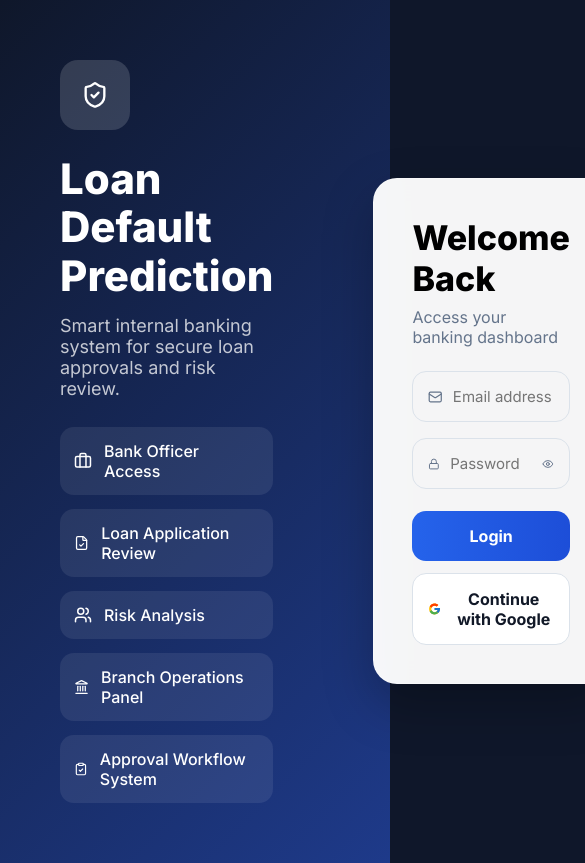
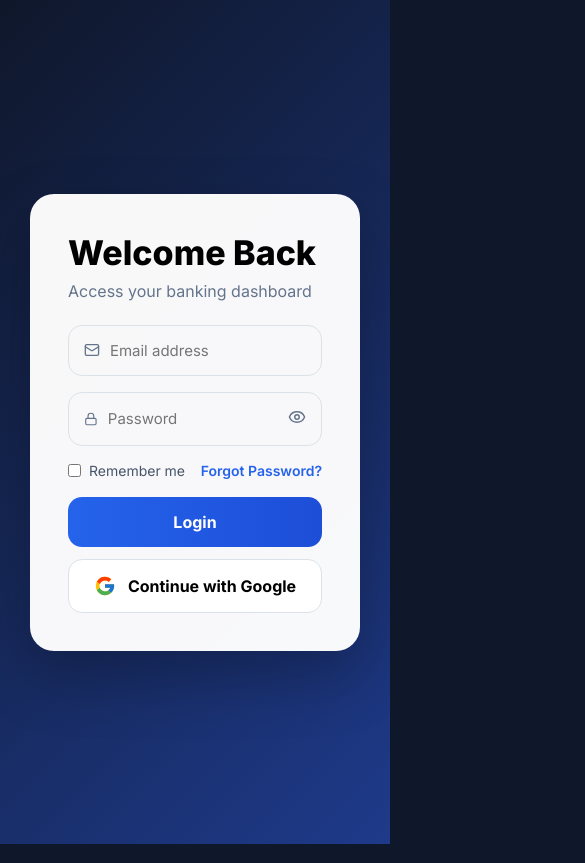
Before and after one commit to jeevaninallu/Capstone_final, a React (Vite) app in the folder frontend/: page /login in a window 390 px wide. Shown: the top 863 px of the page, 585 px wide, since content can reach past the window. Built offline with nearby package versions, Linux system fonts and the light colour scheme.

Commit message:
Enhance login page with responsive design, password toggle, loading state, remember me, and Google auth UI

```diff
--- a/frontend/src/pages/Login.jsx
+++ b/frontend/src/pages/Login.jsx
@@ -1,4 +1,4 @@
-import { useState } from "react";
+import { useState, useEffect } from "react";
 import { useNavigate } from "react-router-dom";
 import API from "../services/api";
 import { useAuth } from "../context/AuthContext";
@@ -8,20 +8,20 @@ import {
   signInWithPopup
 } from "firebase/auth";
 
-// ✅ ONLY CHANGE THESE IMPORTS AT TOP
-
 import { FcGoogle } from "react-icons/fc";
 
 import {
   Mail,
   Lock,
   Eye,
+  EyeOff,
   ShieldCheck,
   Briefcase,
   FileCheck,
   Users,
   Landmark,
-  ClipboardCheck
+  ClipboardCheck,
+  Loader2
 } from "lucide-react";
 
 function Login() {
@@ -34,10 +34,26 @@ function Login() {
   });
 
   const [errorMsg, setErrorMsg] = useState("");
-  const [showPassword, setShowPassword] =
-    useState(false);
-  const [loading, setLoading] =
-    useState(false);
+  const [showPassword, setShowPassword] = useState(false);
+  const [loading, setLoading] = useState(false);
+  const [remember, setRemember] = useState(false);
+  const [isMobile, setIsMobile] = useState(
+    window.innerWidth < 900
+  );
+
+  useEffect(() => {
+    const handleResize = () => {
+      setIsMobile(window.innerWidth < 900);
+    };
+
+    window.addEventListener("resize", handleResize);
+
+    return () =>
+      window.removeEventListener(
+        "resize",
+        handleResize
+      );
+  }, []);
 
   const handleChange = (e) => {
     setForm({
@@ -51,6 +67,14 @@ function Login() {
 
   const handleSubmit = async (e) => {
     e.preventDefault();
+
+    if (!form.email || !form.password) {
+      setErrorMsg(
+        "Please fill all fields"
+      );
+      return;
+    }
+
     setLoading(true);
 
     try {
@@ -61,6 +85,14 @@ function Login() {
 
       if (res.data.success) {
         login(res.data.user);
+
+        if (remember) {
+          localStorage.setItem(
+            "savedEmail",
+            form.email
+          );
+        }
+
         navigate("/dashboard");
       }
     } catch (error) {
@@ -104,14 +136,23 @@ function Login() {
     };
 
   return (
-    <div style={styles.page}>
+    <div
+      style={{
+        ...styles.page,
+        gridTemplateColumns:
+          isMobile
+            ? "1fr"
+            : "1fr 1fr"
+      }}
+    >
       {/* LEFT */}
+      {!isMobile && (
         <div style={styles.left}>
           <div>
             <div style={styles.logo}>
               <ShieldCheck
                 color="white"
-              size={28}
+                size={30}
               />
             </div>
 
@@ -120,45 +161,38 @@ function Login() {
             </h1>
 
             <p style={styles.brandSub}>
-            Smart internal banking
-            system for secure loan
-            approvals and risk review.
+              AI-powered internal
+              banking platform for
+              secure approvals,
+              default risk review,
+              and officer workflow.
             </p>
 
-          {/* NEW 5 BOXES */}
             <div style={styles.featureBox}>
               <Feature
                 icon={
-                <Briefcase
-                  size={18}
-                />
+                  <Briefcase size={18} />
                 }
                 text="Bank Officer Access"
               />
 
               <Feature
                 icon={
-                <FileCheck
-                  size={18}
-                />
+                  <FileCheck size={18} />
                 }
                 text="Loan Application Review"
               />
 
               <Feature
                 icon={
-                <Users
-                  size={18}
-                />
+                  <Users size={18} />
                 }
                 text="Risk Analysis"
               />
 
               <Feature
                 icon={
-                <Landmark
-                  size={18}
-                />
+                  <Landmark size={18} />
                 }
                 text="Branch Operations Panel"
               />
@@ -172,30 +206,29 @@ function Login() {
                 text="Approval Workflow System"
               />
             </div>
+
+            <div style={styles.footer}>
+              © 2026 Secure Banking
+              Portal
             </div>
-
-        {/* BOTTOM CARD */}
-
           </div>
+        </div>
+      )}
 
       {/* RIGHT */}
       <div style={styles.right}>
         <div style={styles.card}>
-
           <h2 style={styles.loginTitle}>
             Welcome Back
           </h2>
 
           <p style={styles.loginSub}>
-            Access your banking dashboard
+            Access your banking
+            dashboard
           </p>
 
           {errorMsg && (
-            <div
-              style={
-                styles.error
-              }
-            >
+            <div style={styles.error}>
               {errorMsg}
             </div>
           )}
@@ -205,6 +238,7 @@ function Login() {
               handleSubmit
             }
           >
+            {/* EMAIL */}
             <div
               style={
                 styles.inputBox
@@ -231,6 +265,7 @@ function Login() {
               />
             </div>
 
+            {/* PASSWORD */}
             <div
               style={
                 styles.inputBox
@@ -260,9 +295,7 @@ function Login() {
                 }
               />
 
-              <Eye
-                size={18}
-                color="#64748b"
+              <div
                 style={{
                   cursor:
                     "pointer"
@@ -272,24 +305,94 @@ function Login() {
                     !showPassword
                   )
                 }
+              >
+                {showPassword ? (
+                  <EyeOff
+                    size={18}
+                    color="#64748b"
                   />
+                ) : (
+                  <Eye
+                    size={18}
+                    color="#64748b"
+                  />
+                )}
+              </div>
             </div>
 
+            {/* OPTIONS */}
+            <div
+              style={
+                styles.optionsRow
+              }
+            >
+              <label
+                style={
+                  styles.checkboxRow
+                }
+              >
+                <input
+                  type="checkbox"
+                  checked={
+                    remember
+                  }
+                  onChange={() =>
+                    setRemember(
+                      !remember
+                    )
+                  }
+                />
+                Remember me
+              </label>
+
+              <span
+                style={
+                  styles.forgot
+                }
+              >
+                Forgot Password?
+              </span>
+            </div>
+
+            {/* LOGIN */}
             <button
               type="submit"
               style={
                 styles.loginBtn
               }
             >
-              {loading
-                ? "Signing In..."
-                : "Login"}
+              {loading ? (
+                <span
+                  style={{
+                    display:
+                      "flex",
+                    alignItems:
+                      "center",
+                    gap: "10px",
+                    justifyContent:
+                      "center"
+                  }}
+                >
+                  <Loader2
+                    size={18}
+                    className="spin"
+                  />
+                  Signing In...
+                </span>
+              ) : (
+                "Login"
+              )}
             </button>
 
+            {/* GOOGLE */}
             <button
               type="button"
-            style={styles.googleBtn}
-            onClick={handleGoogleLogin}
+              style={
+                styles.googleBtn
+              }
+              onClick={
+                handleGoogleLogin
+              }
             >
               <FcGoogle size={22} />
               Continue with Google
@@ -317,38 +420,32 @@ const styles = {
   page: {
     minHeight: "100vh",
     display: "grid",
-    gridTemplateColumns:
-      "1fr 1fr",
     background:
       "linear-gradient(135deg,#0f172a,#1e3a8a)"
   },
-
 
   left: {
     padding: "60px",
     color: "white",
     display: "flex",
-  flexDirection: "column",
-  justifyContent: "center"
+    alignItems: "center"
   },
+
   logo: {
-    width: "70px",
-    height: "70px",
-    borderRadius:
-      "18px",
+    width: "72px",
+    height: "72px",
+    borderRadius: "20px",
     background:
       "rgba(255,255,255,0.15)",
     display: "flex",
-    alignItems:
-      "center",
     justifyContent:
       "center",
-    marginBottom:
-      "25px"
+    alignItems: "center",
+    marginBottom: "24px"
   },
 
   brandTitle: {
-  fontSize: "42px",
+    fontSize: "44px",
     fontWeight: "800",
     lineHeight: "1.15"
   },
@@ -356,8 +453,9 @@ left: {
   brandSub: {
     marginTop: "15px",
     color:
-      "rgba(255,255,255,0.75)",
-    fontSize: "18px"
+      "rgba(255,255,255,0.78)",
+    fontSize: "18px",
+    lineHeight: "1.6"
   },
 
   featureBox: {
@@ -368,39 +466,40 @@ left: {
 
   feature: {
     display: "flex",
+    alignItems: "center",
     gap: "12px",
-    alignItems:
-      "center",
+    padding: "15px",
+    borderRadius: "14px",
     background:
       "rgba(255,255,255,0.08)",
-    padding: "14px",
-    borderRadius:
-      "14px",
-    fontWeight: "500"
+    fontWeight: "500",
+    transition: "0.3s"
   },
 
+  footer: {
+    marginTop: "30px",
+    color:
+      "rgba(255,255,255,0.6)",
+    fontSize: "14px"
+  },
 
   right: {
     display: "flex",
     justifyContent:
       "center",
-    alignItems:
-      "center",
-    padding: "40px"
+    alignItems: "center",
+    padding: "30px"
   },
 
   card: {
     width: "100%",
     maxWidth: "460px",
     background:
-      "rgba(255,255,255,0.96)",
-    borderRadius:
-      "24px",
+      "rgba(255,255,255,0.97)",
+    borderRadius: "24px",
     padding: "38px",
-    backdropFilter: "blur(12px)",
-    border: "1px solid rgba(255,255,255,0.3)",
     boxShadow:
-      "0 20px 50px rgba(0,0,0,0.25)"
+      "0 25px 60px rgba(0,0,0,0.25)"
   },
 
   loginTitle: {
@@ -411,79 +510,91 @@ left: {
   loginSub: {
     color: "#64748b",
     marginTop: "8px",
-    marginBottom:
-      "24px"
+    marginBottom: "24px"
   },
 
   error: {
-    background:
-      "#fee2e2",
-    color:
-      "#b91c1c",
+    background: "#fee2e2",
+    color: "#b91c1c",
     padding: "12px",
-    borderRadius:
-      "12px",
-    marginBottom:
-      "15px"
+    borderRadius: "12px",
+    marginBottom: "14px"
   },
 
   inputBox: {
     display: "flex",
-    alignItems:
-      "center",
+    alignItems: "center",
     gap: "10px",
     border:
       "1px solid #dbe2ea",
     padding: "15px",
-    borderRadius:
-      "14px",
-    marginBottom:
-      "16px"
+    borderRadius: "14px",
+    marginBottom: "16px",
+    transition: "0.3s"
   },
 
   input: {
     border: "none",
     outline: "none",
     width: "100%",
+    fontSize: "15px",
     background:
-      "transparent",
-    fontSize: "15px"
+      "transparent"
+  },
+
+  optionsRow: {
+    display: "flex",
+    justifyContent:
+      "space-between",
+    alignItems: "center",
+    marginBottom: "18px",
+    fontSize: "14px"
+  },
+
+  checkboxRow: {
+    display: "flex",
+    gap: "8px",
+    alignItems: "center",
+    color: "#475569"
+  },
+
+  forgot: {
+    color: "#2563eb",
+    cursor: "pointer",
+    fontWeight: "600"
   },
 
   loginBtn: {
     width: "100%",
     padding: "15px",
     border: "none",
-    transition: "0.3s ease",
-    borderRadius:
-      "14px",
+    borderRadius: "14px",
     background:
       "linear-gradient(90deg,#2563eb,#1d4ed8)",
     color: "white",
     fontWeight: "700",
     fontSize: "16px",
     cursor: "pointer",
-    marginTop: "6px"
+    transition: "0.3s"
   },
 
   googleBtn: {
     width: "100%",
     padding: "15px",
     borderRadius: "14px",
-    border: "1px solid #dbe2ea",
+    border:
+      "1px solid #dbe2ea",
     background: "white",
     fontWeight: "700",
     cursor: "pointer",
     marginTop: "12px",
     display: "flex",
+    justifyContent:
+      "center",
     alignItems: "center",
-    justifyContent: "center",
     gap: "12px",
-    fontSize: "16px",
-    color: "#111827",
-    transition: "0.3s"
+    fontSize: "16px"
   }
-
 };
 
 export default Login;
```
Lines whose indentation alone changed are shown as unchanged.
